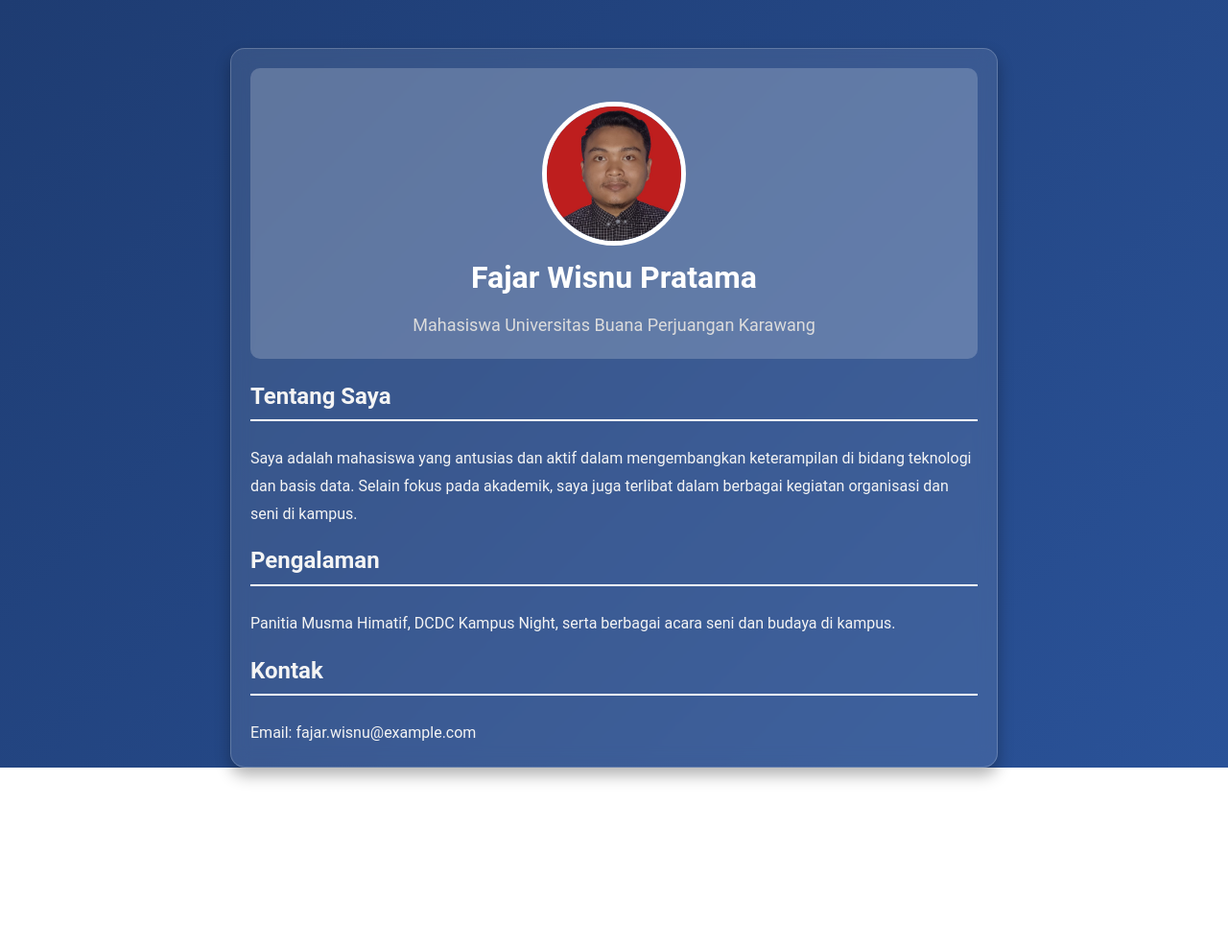
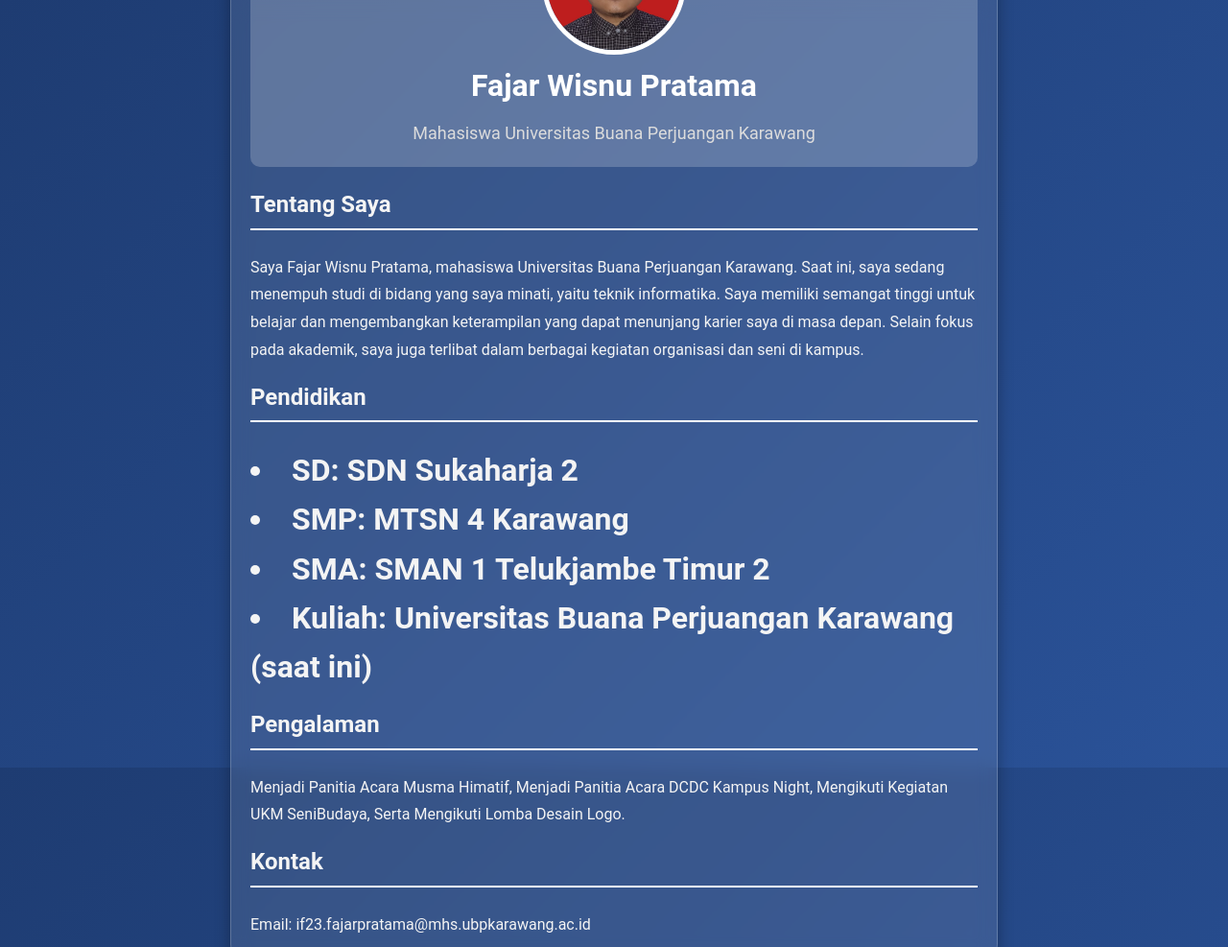
Before and after one commit to fajar-im/aboutfajar, a plain HTML site: page index.html in a window 1280 px wide. Shown: the top 987 px of the page at 96% size. Before the commit the page ends 800 px from the top, so only its background shows below. Drawn offline with Linux system fonts and the light colour scheme.

Commit message:
Update index.html

```diff
--- a/index.html
+++ b/index.html
@@ -96,7 +96,7 @@
 
         .button:hover {
             background-color: #dcdcdc;
-            color: #2a5298;
+            color: #fffb22;
         }
 
         @keyframes fadeIn {
@@ -120,11 +120,19 @@
         </div>
         <div class="content">
             <h2>Tentang Saya</h2>
-            <p>Saya adalah mahasiswa yang antusias dan aktif dalam mengembangkan keterampilan di bidang teknologi dan basis data. Selain fokus pada akademik, saya juga terlibat dalam berbagai kegiatan organisasi dan seni di kampus.</p>
+            <p>Saya Fajar Wisnu Pratama, mahasiswa Universitas Buana Perjuangan Karawang. Saat ini, saya sedang menempuh studi di bidang yang saya minati, yaitu teknik informatika. Saya memiliki semangat tinggi untuk belajar dan mengembangkan keterampilan yang dapat menunjang karier saya di masa depan. Selain fokus pada akademik, saya juga terlibat dalam berbagai kegiatan organisasi dan seni di kampus.</p>
+            <h2>Pendidikan</h2>
+            <h1>
+                <li><strong>SD: </strong>SDN Sukaharja 2</li>
+                <li><strong>SMP: </strong>MTSN 4 Karawang</li>
+                <li><strong>SMA: </strong>SMAN 1 Telukjambe Timur 2</li>
+                <li><strong>Kuliah: </strong>Universitas Buana Perjuangan Karawang (saat ini)</li>
+            </h1>
+
             <h2>Pengalaman</h2>
-            <p>Panitia Musma Himatif, DCDC Kampus Night, serta berbagai acara seni dan budaya di kampus.</p>
+            <p>Menjadi Panitia Acara Musma Himatif, Menjadi Panitia Acara DCDC Kampus Night, Mengikuti Kegiatan UKM SeniBudaya, Serta Mengikuti Lomba Desain Logo.</p>
             <h2>Kontak</h2>
-            <p>Email: fajar.wisnu@example.com</p>
+            <p>Email: if23.fajarpratama@mhs.ubpkarawang.ac.id</p>
         </div>
     </div>
 </body>
```
